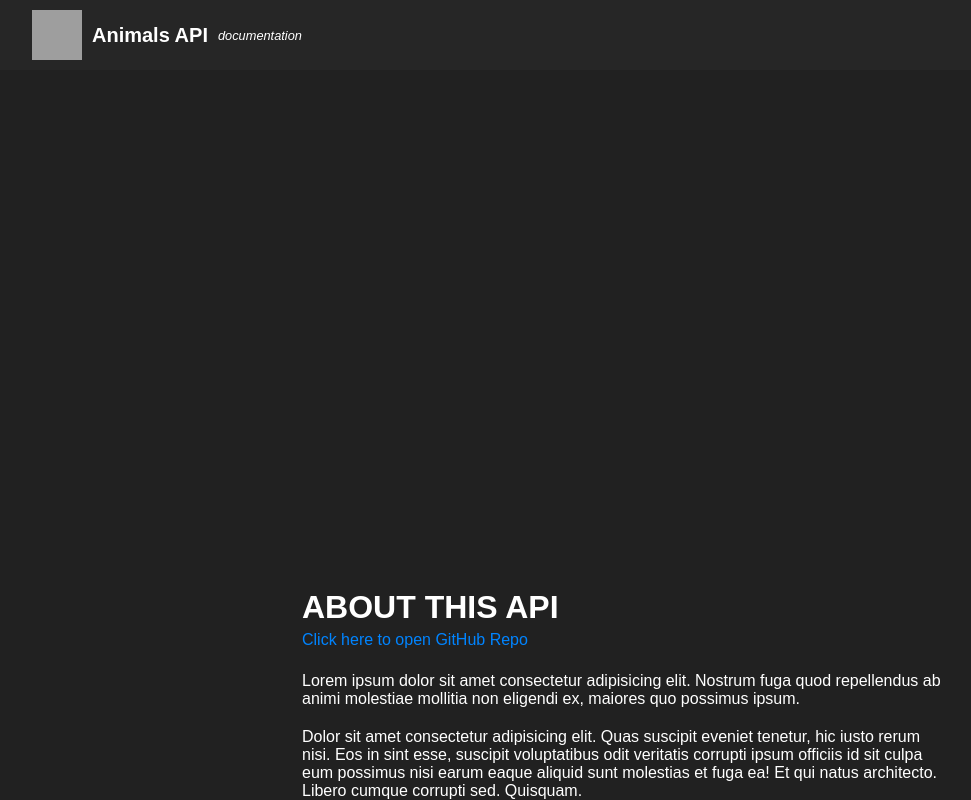
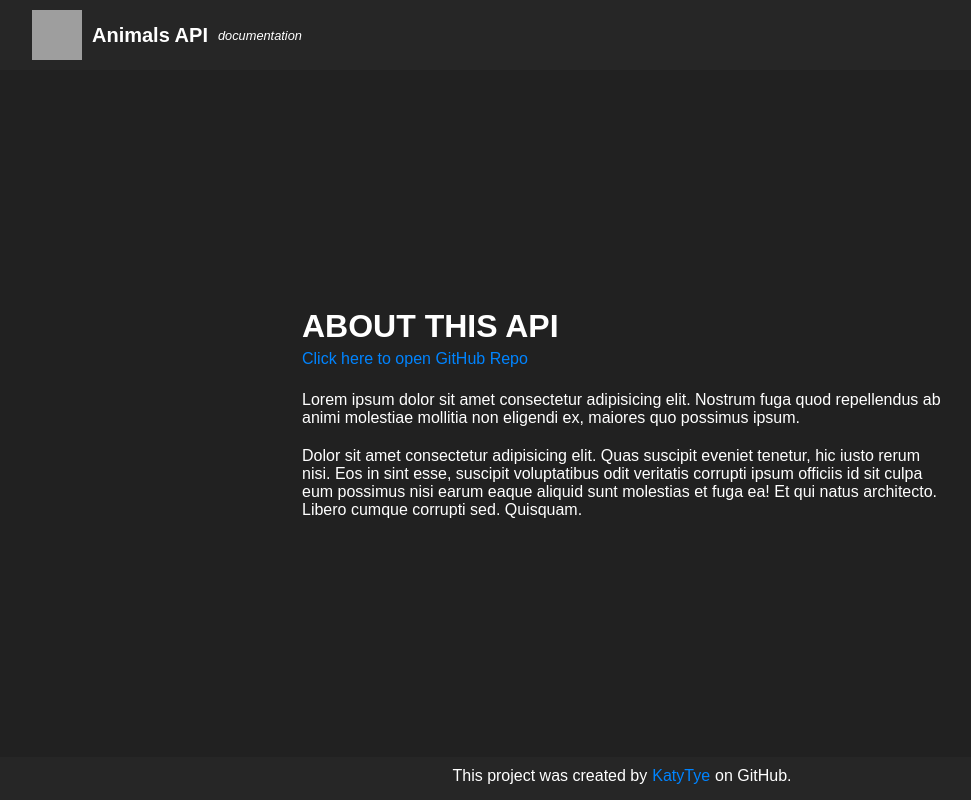
Before and after one commit to KatyTye/animals_api, a React (Vite) app in the folder routes/documentation/: page / in a window 1280 px wide. Shown: the whole page, without its empty margins (18-989 px from the left). Built offline with nearby package versions, Linux system fonts and the light colour scheme; grey boxes are pictures that could not be loaded.

Commit message:
feat: created footer component

```diff
--- a/routes/documentation/src/App.jsx
+++ b/routes/documentation/src/App.jsx
@@ -1,4 +1,5 @@
 import Article from "./components/Article"
+import Footer from "./components/Footer"
 import Header from "./components/Header"
 import "./styles/main.sass"
 
@@ -8,6 +9,7 @@ function App() {
 		<>
 			<Header />
 			<Article />
+			<Footer />
 		</>
 	)
 }
--- /dev/null
+++ b/routes/documentation/src/components/Footer.jsx
@@ -0,0 +1,18 @@
+export default function Footer() {
+
+	return (
+		<footer className="bottom-content">
+			<p className="bottom-content__text">
+				<span>
+					This project was created by
+				</span>
+				<a href="https://github.com/KatyTye" target="_blank">
+					KatyTye
+				</a>
+				<span>
+					on GitHub.
+				</span>
+			</p>
+		</footer>
+	)
+}
```
